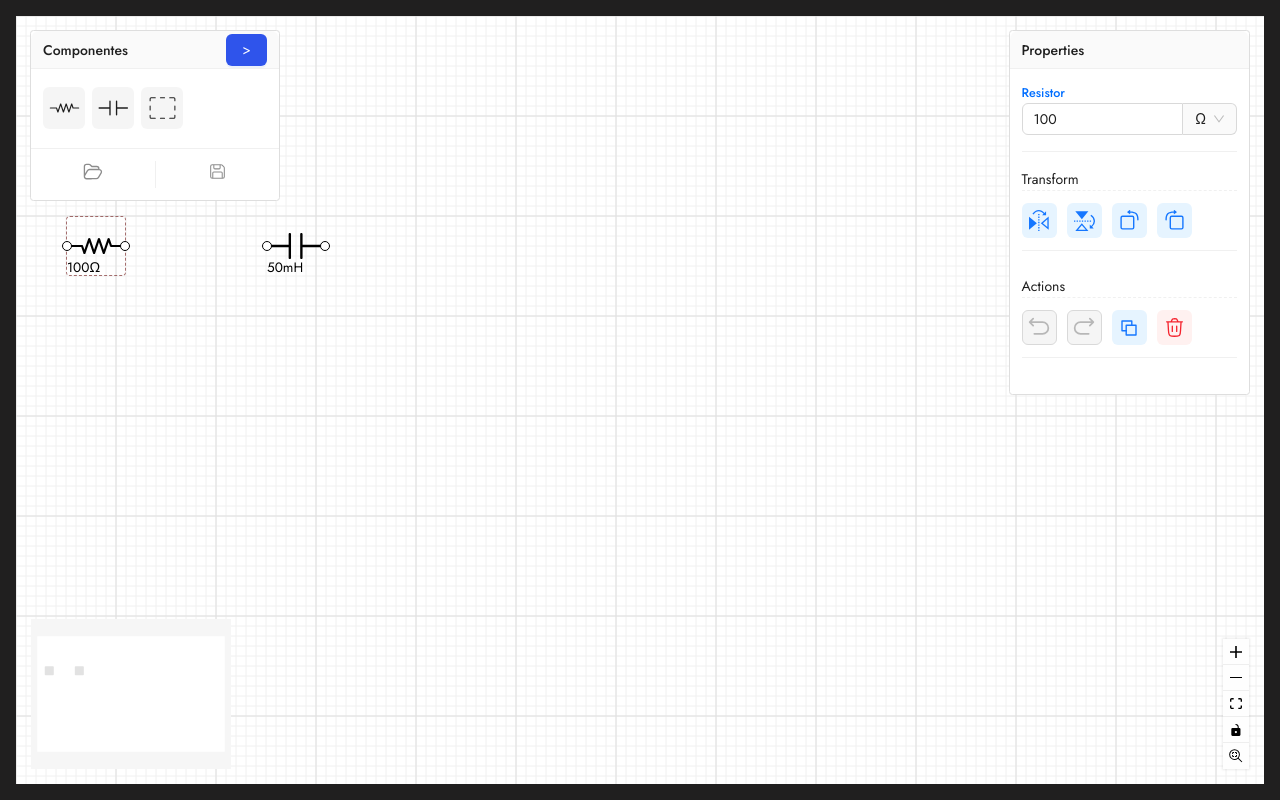
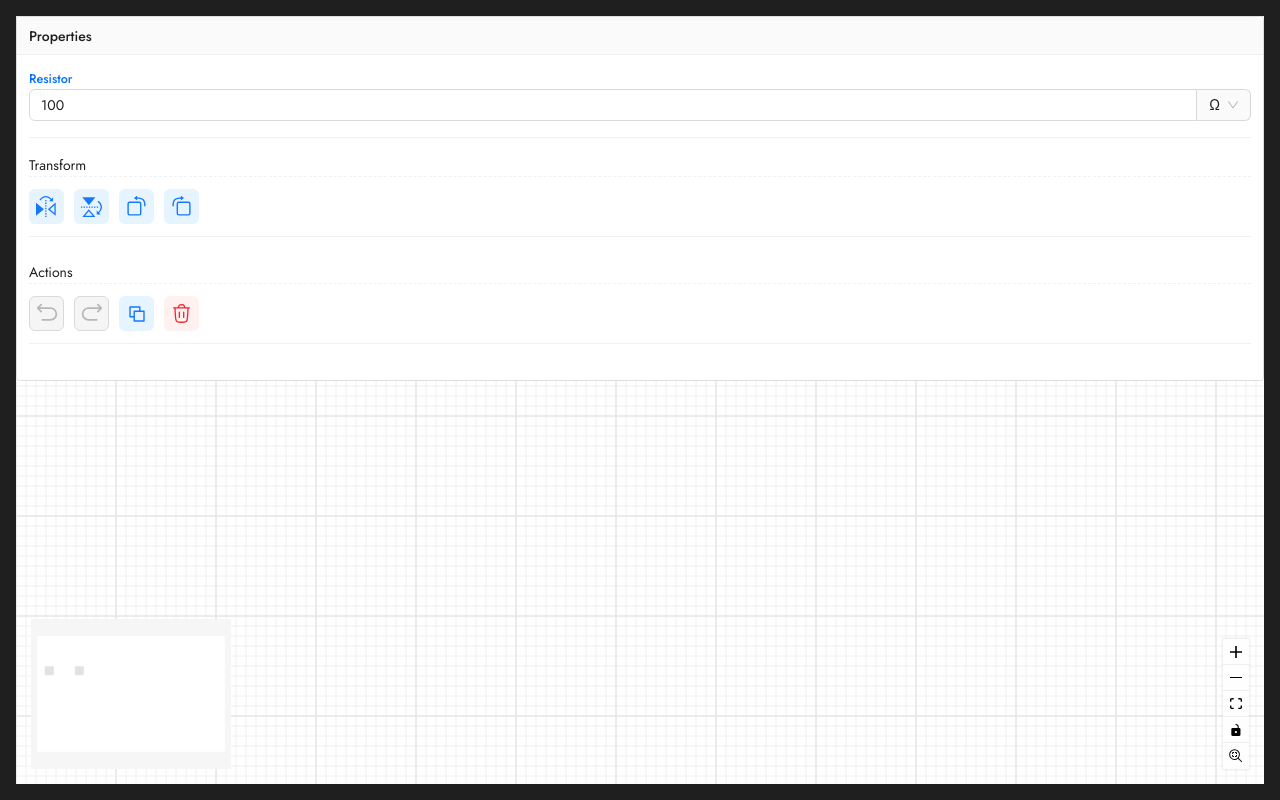
Before and after one commit to AletzMan/bitlab-circuit, a React (Vite) app: page / in a window 1280 px wide. Both pictures are taken after a click on the element 125 px from the left and 246 px from the top of the page. Built offline with nearby package versions, Linux system fonts and the light colour scheme.

Commit message:
refactor: Update ComponentProperties styles to use full width for details container

```diff
--- a/src/components/ComponentProperties/styles.module.css
+++ b/src/components/ComponentProperties/styles.module.css
@@ -1,13 +1,10 @@
 .details {
-    position: absolute;
-    top: 1em;
-    right: 1em;
     display: flex;
     flex-direction: column;
     gap: 0.25em;
     border: 1px solid var(--border-color);
-    width: 17.25em;
     padding: 0;
+    width: 100%;
     border-radius: 0.25em;
     z-index: 1000;
     font-family: var(--font-family);
```
